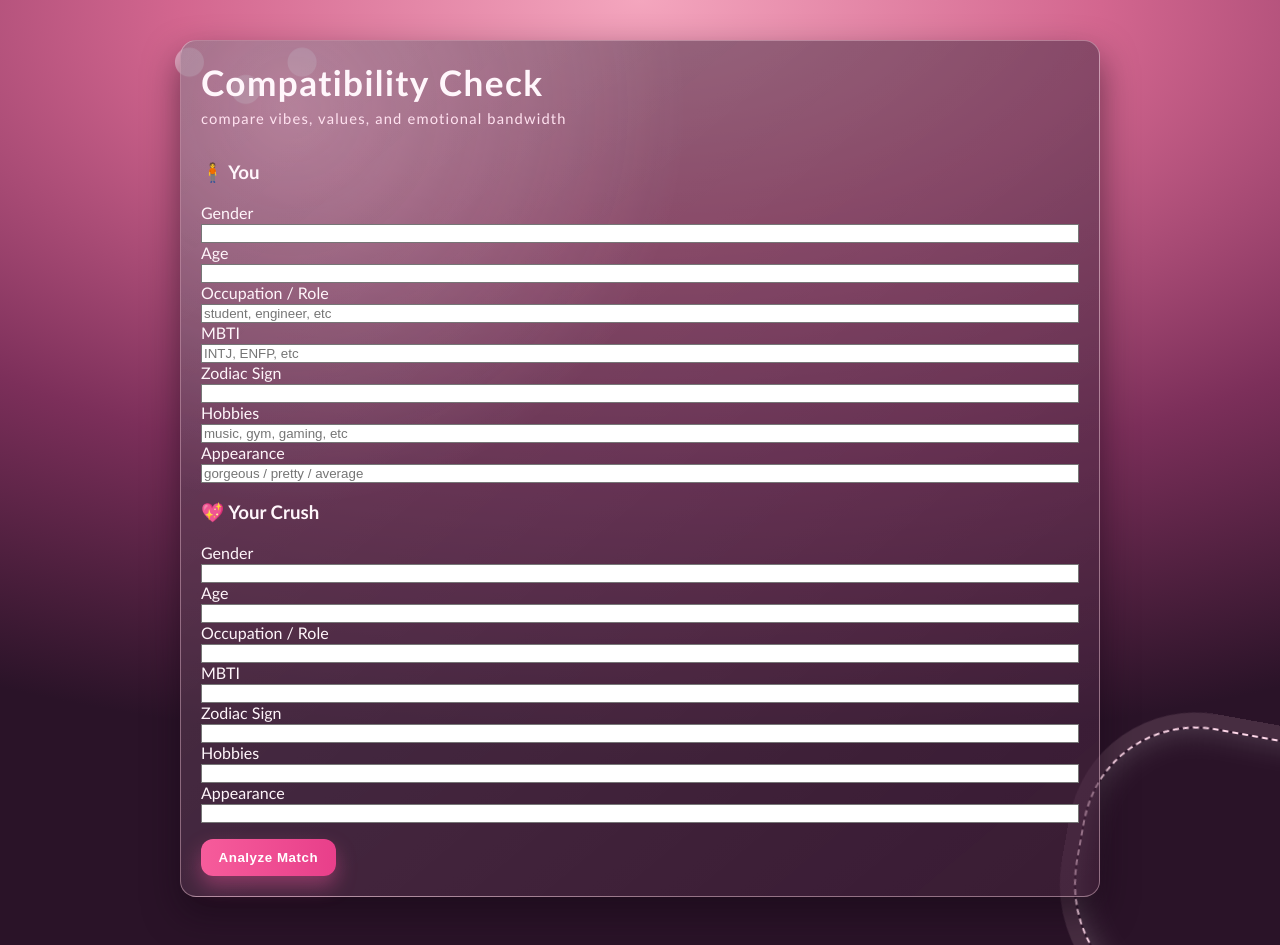
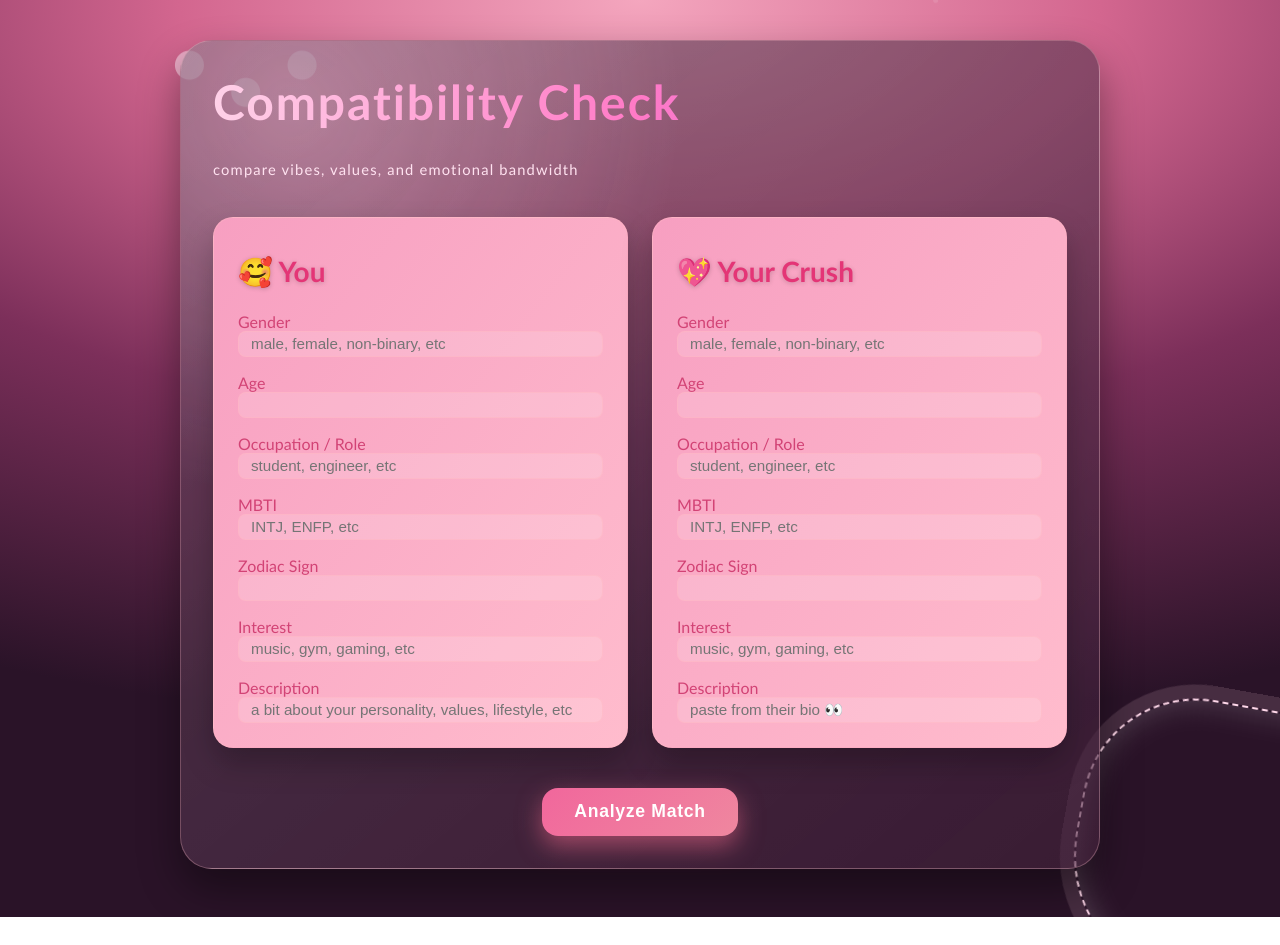
Before and after one commit to NataliiaLysenko/Flagrant, a React app in the folder frontend/: page /match in a window 1280 px wide. After the commit the page ends 917 px from the top, so only its background shows below. Built offline with nearby package versions, Linux system fonts and the light colour scheme; the HTML template or start-up script is replaced by a standard one.

Commit message:
brand new ui

```diff
--- a/frontend/src/App.css
+++ b/frontend/src/App.css
@@ -95,6 +95,7 @@ body {
   font-size: clamp(2rem, 4vw, 2.8rem);
   font-weight: 700;
   letter-spacing: 0.08em;
+  color: inherit;
 }
 
 .hero-card p {
@@ -187,6 +188,7 @@ body {
   margin: 0;
   font-size: clamp(1.6rem, 3vw, 2.2rem);
   letter-spacing: 0.04em;
+  color: inherit;
 }
 
 .feature-subtitle {
@@ -226,7 +228,17 @@ body {
 }
 
 .match-page {
-  background: radial-gradient(120% 80% at 50% 0%, #f4a6be 0%, #d3668f 30%, #7c2f5a 65%, #2a1328 100%);
+  .match-page {
+  padding: 3rem 1.5rem;
+  max-width: 1200px;
+  margin: 0 auto;
+  display: flex;
+  flex-direction: column;
+  gap: 2rem;
+  font-family: 'Inter', sans-serif;
+  color: #fff;
+  background: linear-gradient(135deg, #69325f 0%, #571750 100%);
+}
 }
 
 .match-page::before,
@@ -262,16 +274,237 @@ body {
 }
 
 .match-page .feature-panel {
+  max-width: 1100px;
   background:
     linear-gradient(140deg, #ffffff24, #ffffff0a),
     radial-gradient(circle at 12% 8%, #ffd6eb55 0%, #ffffff00 35%),
     #38132f8f;
   border-color: #ffd3e36b;
+  padding: 2rem;
+  border-radius: 2rem;
+  box-shadow: 0 20px 40px rgba(0,0,0,0.4);
+  border: 1px solid rgba(255, 192, 203, 0.3);
+  display: flex;
+  flex-direction: column;
+  gap: 1.5rem;
 }
 
-.match-page .feature-input {
-  border-color: #ffbfdc;
-  box-shadow: inset 0 0 0 1px #ffdced75;
+.match-page .mini-input {
+  background: linear-gradient(145deg, #e9b9d1, #fb92c1);
+  border: 1px solid #ffb3d9;
+  padding: 4px 6px;
+  font-size: 0.85rem;
+  line-height: 1;
+  border-radius: 6px;
+  height: 26px;
+}
+
+.match-page .profile-grid {
+  display: flex;
+  flex-direction: row;
+  gap: 1.5rem;
+}
+
+.match-page .profile-grid > div {
+  flex: 1;
+  background: linear-gradient(to bottom right, #f79fc1, #ffbccd);
+  padding: 1.5rem;
+  border-radius: 1.25rem;
+  display: flex;
+  flex-direction: column;
+  gap: 1rem;
+  color: #d24375;
+  box-shadow: 0 15px 30px rgba(0,0,0,0.25);
+  border: 1px solid rgba(255, 182, 193, 0.4);
+  transition: transform 0.2s ease, box-shadow 0.2s ease;
+}
+.match-page .profile-grid > div:hover {
+  transform: translateY(-4px);
+  box-shadow: 0 25px 40px rgba(0,0,0,0.35);
+}
+
+/* Profile headings */
+.match-page .profile-grid h3 {
+  font-size: 1.75rem;
+  font-weight: 800;
+  color: #e43576;
+  text-shadow: 0 1px 5px rgba(0,0,0,0.2);
+}
+
+/* Input spacing */
+.match-page .profile-grid input,
+.match-page .profile-grid textarea,
+.match-page .profile-grid select {
+  padding: 0.5rem 0.75rem;
+  border-radius: 0.5rem;
+  border: 1px solid rgba(255,182,193,0.5);
+  background: rgba(255,255,255,0.15);
+  color: #c7165d;
+  font-size: 0.95rem;
+  outline: none;
+  transition: all 0.2s ease;
+}
+
+.match-page .profile-grid input:focus,
+.match-page .profile-grid textarea:focus,
+.match-page .profile-grid select:focus {
+  border-color: #ba0855;
+  box-shadow: 0 0 10px rgba(255,111,145,0.4);
+  backdrop-filter: blur(2px);
+}
+
+.match-page .feature-button.match-button {
+  align-self: center;
+  background: linear-gradient(135deg, #f1679c 0%, #ef879f 100%);
+  border: none;
+  color: #fff;
+  font-weight: 700;
+  font-size: 1.1rem;
+  padding: 0.85rem 2rem;
+  border-radius: 1rem;
+  cursor: pointer;
+  box-shadow: 0 10px 25px rgba(255,111,145,0.5);
+  transition: all 0.2s ease;
+}
+
+.match-page .feature-button.match-button:hover {
+  transform: translateY(-3px);
+  box-shadow: 0 15px 30px rgba(255,111,145,0.7);
+}
+
+.match-page h2 {
+  background: linear-gradient(90deg,#ffd1e8,#ff79c6,#c77dff);
+  background-clip: text;
+  -webkit-background-clip: text;
+  color: transparent;
+  font-size: 3rem;
+}
+.match-page h3 {
+  color: #ff79c6;
+  font-size: 1.8rem;
+  margin: 0.75rem 0 0.4rem;
+}
+.match-page h4 {
+  color: #dd5d8a;
+  font-size: 1.5rem;
+  margin: 0.5rem 0 0.25rem;
+}
+
+.match-page h5 {
+  color: #e23d6c;
+  font-size: 1rem;
+  margin: 0.5rem 0 0.25rem;
+}
+.result-card {
+  /* Background gradient */
+  background: linear-gradient(to bottom right, #ffbccd, #ffbccd, #cd5e77);
+
+  /* Padding & spacing */
+  padding: 1.5rem; /* same as p-6 */
+  border-radius: 1.5rem; /* rounded-2xl */
+  box-shadow: 0 25px 50px -12px rgba(0, 0, 0, 0.25); /* shadow-2xl */
+  border: 1px solid rgba(255, 192, 203, 0.2); /* border-pink-300/20 */
+
+  /* Vertical spacing between children */
+  display: flex;
+  flex-direction: column;
+  gap: 1.25rem; /* space-y-5 */
+}
+
+/* Header */
+.result-card .header {
+  display: flex;
+  align-items: center;
+  justify-content: flex-start;
+  gap: 1rem; /* gap-4 */
+}
+
+.result-card .header h3 {
+  font-size: 2.5rem; /* text-2xl */
+  font-weight: 800; /* font-extrabold */
+  letter-spacing: 0.05em; /* tracking-wide */
+  color: #d74698; /* text-pink-200 */
+}
+
+.result-card .header .score {
+  font-size: 2.5rem; /* text-5xl */
+  font-weight: 900; /* font-black */
+}
+
+/* Score colors based on score (add classes dynamically in JS) */
+.result-card .score.green { color: #68d391; }   /* text-green-400 */
+.result-card .score.yellow { color: #fbbf24; }  /* text-yellow-300 */
+.result-card .score.red { color: #f87171; }     /* text-red-400 */
+
+/* Analysis grid */
+.result-card .analysis-grid {
+  display: grid;
+  grid-template-columns: 1fr;
+  gap: 1rem; /* gap-4 */
+}
+
+@media (min-width: 640px) {
+  .result-card .analysis-grid {
+    grid-template-columns: repeat(2, 1fr); /* sm:grid-cols-2 */
+  }
+}
+
+/* Analysis cards */
+.result-card .analysis-card {
+  padding: 1rem; /* p-4 */
+  border-radius: 0.75rem; /* rounded-xl */
+  border: 1px solid; /* will set per type below */
+}
+
+.result-card .emotional {
+  background: linear-gradient(to bottom right, rgba(251, 191, 211, 0.15), rgba(251, 165, 175, 0.1));
+  border-color: rgba(251, 191, 211, 0.3);
+  color: #fbcfe8; /* h4 text color */
+}
+
+.result-card .lifestyle {
+  background: linear-gradient(to bottom right, rgba(216, 180, 254, 0.15), rgba(192, 132, 252, 0.1));
+  border-color: rgba(216, 180, 254, 0.3);
+  color: #c084fc;
+}
+
+.result-card .chaos {
+  background: linear-gradient(to bottom right, rgba(248, 113, 113, 0.15), rgba(239, 68, 68, 0.1));
+  border-color: rgba(248, 113, 113, 0.3);
+  color: #f87171;
+}
+
+.result-card .commentary {
+  background: linear-gradient(to bottom right, rgba(253, 224, 71, 0.15), rgba(251, 191, 36, 0.1));
+  border-color: rgba(253, 224, 71, 0.3);
+  color: #fef08a;
+}
+
+.result-card .analysis-card h4 {
+  font-weight: 700; /* font-bold */
+  margin-bottom: 0.25rem;
+}
+
+.result-card .analysis-card h5 {
+  font-size: 0.875rem; /* text-sm */
+}
+
+/* Final verdict */
+.result-card .final-verdict {
+  background: linear-gradient(to bottom right, rgba(110, 231, 183, 0.2), rgba(34, 197, 94, 0.1));
+  border: 1px solid rgba(110, 231, 183, 0.3);
+  padding: 1rem;
+  border-radius: 0.75rem;
+  color: #a7f3d0;
+}
+
+.result-card .final-verdict h4 {
+  font-weight: 700;
+  margin-bottom: 0.25rem;
+}
+
+.result-card .final-verdict h5 {
+  font-size: 0.875rem;
 }
 
 .match-button {
--- a/frontend/src/pages/Match.jsx
+++ b/frontend/src/pages/Match.jsx
@@ -27,10 +27,10 @@ export default function Match() {
   const [loading, setLoading] = useState(false)
 
   const renderInput = (label, field, state, setState, placeholder="") => (
-  <div className="space-y-1">
+  <div className="flex flex-col space-y-3">
     <label className="font-semibold text-sm text-gray-200">{label}</label>
     <input
-      className="w-full p-2 text-black rounded-md border"
+      className="mini-input text-black"
       placeholder={placeholder}
       value={state[field]}
       onChange={e => setState({ ...state, [field]: e.target.value })}
@@ -80,34 +80,32 @@ export default function Match() {
         <h2>Compatibility Check</h2>
         <p className="feature-subtitle">compare vibes, values, and emotional bandwidth</p>
 
-      <div className="flex flex-col md:flex-row gap-6 items-stretch">
+      <div className="profile-grid">
 
         {/* YOU */}
-        <div className="bg-pink-100 p-4 rounded-xl space-y-3 text-black">
-          <h3 className="text-xl font-bold text-pink-600">🧍 You</h3>
+        <div className="bg-pink-100 p-4 rounded-xl gap-4 text-black">
+          <h3 className="text-2xl font-extrabold !text-pink-600 drop-shadow-sm">🥰 You</h3>
 
-          {renderInput("Gender", "gender", user, setUser)}
+          {renderInput("Gender", "gender", user, setUser, "male, female, non-binary, etc")}
           {renderInput("Age", "age", user, setUser)}
           {renderInput("Occupation / Role", "role", user, setUser, "student, engineer, etc")}
           {renderInput("MBTI", "mbti", user, setUser, "INTJ, ENFP, etc")}
           {renderInput("Zodiac Sign", "sign", user, setUser)}
-          {renderInput("Hobbies", "hobbies", user, setUser, "music, gym, gaming, etc")}
-          {renderInput("Appearance", "appearance", user, setUser, "gorgeous / pretty / average")}
+          {renderInput("Interest", "interest", user, setUser, "music, gym, gaming, etc")}
+          {renderInput("Description", "description", user, setUser, "a bit about your personality, values, lifestyle, etc")}
         </div>
-        <div className="hidden md:flex items-center justify-center text-4xl font-extrabold text-pink-500">
-          💘
-        </div>
+
         {/* CRUSH */}
-        <div className="bg-purple-100 p-4 rounded-xl space-y-3 text-black">
-          <h3 className="text-xl font-bold text-purple-600">💖 Your Crush</h3>
+        <div className="bg-pink-100 p-4 rounded-xl gap-4 text-black">
+          <h3 className="text-2xl font-extrabold !text-pink-600 drop-shadow-sm">💖 Your Crush</h3>
 
-          {renderInput("Gender", "gender", crush, setCrush)}
+          {renderInput("Gender", "gender", crush, setCrush, "male, female, non-binary, etc")}
           {renderInput("Age", "age", crush, setCrush)}
-          {renderInput("Occupation / Role", "role", crush, setCrush)}
-          {renderInput("MBTI", "mbti", crush, setCrush)}
+          {renderInput("Occupation / Role", "role", crush, setCrush, "student, engineer, etc")}
+          {renderInput("MBTI", "mbti", crush, setCrush, "INTJ, ENFP, etc")}
           {renderInput("Zodiac Sign", "sign", crush, setCrush)}
-          {renderInput("Hobbies", "hobbies", crush, setCrush)}
-          {renderInput("Appearance", "appearance", crush, setCrush)}
+          {renderInput("Interest", "interest", crush, setCrush, "music, gym, gaming, etc")}
+          {renderInput("Description", "description", crush, setCrush,"paste from their bio 👀")}
         </div>
 
       </div>
--- a/frontend/tailwind.config.js
+++ b/frontend/tailwind.config.js
@@ -2,6 +2,11 @@ export default {
   content: [
     "./index.html",
     "./src/**/*.{js,jsx}"
+  ],
+  safelist: [
+    "text-green-400",
+    "text-yellow-300",
+    "text-red-400",
   ],
   theme: {
     extend: {},
```
Also changed, not shown: frontend/src/components/ResultCard.jsx (+46 -37 lines), 1 other file (tests, documents, lock files or other folders).
